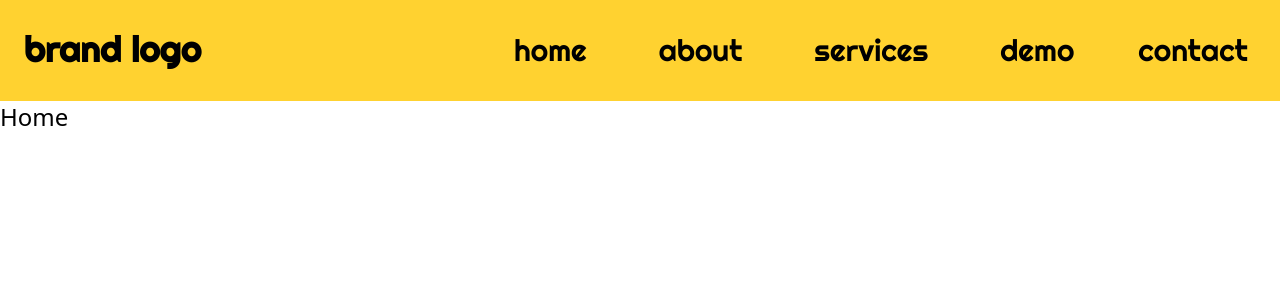
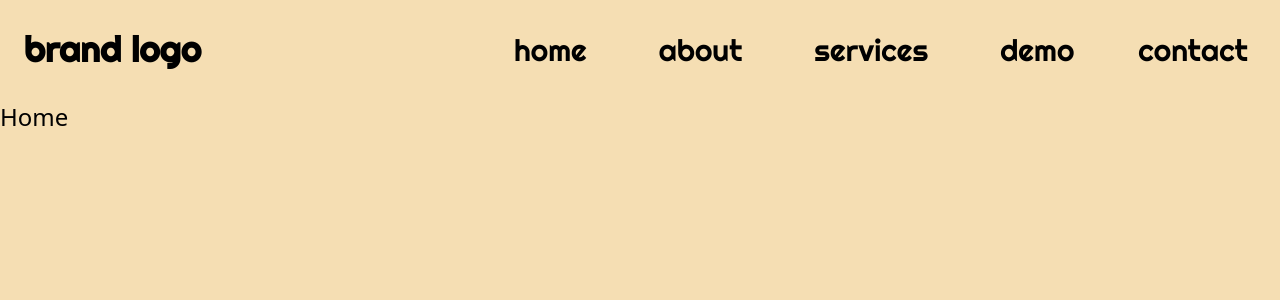
Before and after one commit to famim2002/portfolio, a React (Vite) app: page / in a window 1280 px wide. Shown: the top 300 px of the page. Built offline with nearby package versions, Linux system fonts and the light colour scheme; a web font is replaced by a local one.

Commit message:
nav-styling

```diff
--- a/src/index.css
+++ b/src/index.css
@@ -31,10 +31,11 @@ a{
   position: absolute;
   content: "";
   width: 0;
-  height: 100%;
+  height: 8%;
+  top: 100%;
 
   left: 0;
-  background-color: #fe0000;
+  background-color: #ffff;
   transition: all linear 0.15s;
   z-index: -10;
 }
@@ -42,3 +43,7 @@ a{
 .nav-li-css:hover::after {
   width: 100%;
 }
+
+body{
+  background-color: wheat;
+}
--- a/src/layout/nav.jsx
+++ b/src/layout/nav.jsx
@@ -9,7 +9,7 @@ const Nav = () => {
 
   return (
     <>
-      <nav className=" bg-amber-300 mx-auto px-6 py-6">
+      <nav className="  mx-auto px-6 py-6">
         <div className="flex items-center justify-between">
           <div>
             <h2 className="text-[35px] font-bold font-headerFont"> brand logo</h2>
@@ -69,7 +69,7 @@ const Nav = () => {
         </div>
 
         <div className={`mobile-menu ${menuOpen ? "" : "hidden"} md:hidden`}>
-          <ul className="h-dvh mt-4 space-y-4">
+          <ul className=" my-4 space-y-4">
             <li>
               <Link
                 to="/"
@@ -80,7 +80,7 @@ const Nav = () => {
             </li>
             <li>
               <Link
-                to="/aboutPage"
+                to="/about"
                 className="block px-4 py-2 text-[30px] w-full text-black font-headerFont bg-primaryColor rounded nav-custom-shadow active:bg-brandColor focus:text-brandColor"
               >
                 about
@@ -88,7 +88,7 @@ const Nav = () => {
             </li>
             <li>
               <Link
-                to="/servicePage"
+                to="/services"
                 className="block px-4 py-2 text-[30px] w-full text-black font-headerFont bg-primaryColor rounded nav-custom-shadow active:bg-brandColor focus:text-brandColor"
               >
                 services
@@ -96,7 +96,7 @@ const Nav = () => {
             </li>
             <li>
               <Link
-                to="/projectsPage"
+                to="/demo"
                 className="block px-4 py-2 text-[30px] w-full text-black font-headerFont bg-primaryColor rounded nav-custom-shadow active:bg-brandColor focus:text-brandColor"
               >
                 demo
@@ -104,7 +104,7 @@ const Nav = () => {
             </li>
             <li>
               <Link
-                to="/contactPage"
+                to="/contact"
                 className="bg-red-600 block w-full px-4 py-2 text-[30px] font-headerFont text-black  rounded transition-all active:bg-primaryColor transition-all hover:text-black "
               >
                 contact
```
